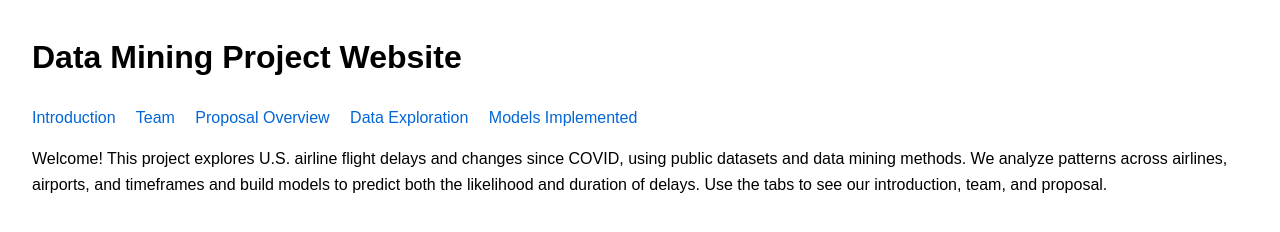
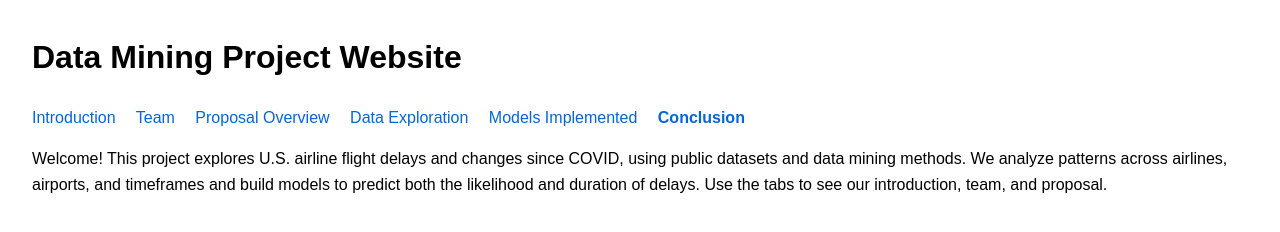
Before and after one commit to bmolgano/Data-Minning-Group-Project, a plain HTML site: page index.html in a window 1280 px wide. Drawn offline with Linux system fonts and the light colour scheme.

Commit message:
Update index.html

```diff
--- a/index.html
+++ b/index.html
@@ -17,6 +17,7 @@
       <a href="proposal.html">Proposal Overview</a>
       <a href="data_exploration.html">Data Exploration</a>
       <a href="models_implemented.html">Models Implemented</a>
+      <a href="conclusion.html"><strong>Conclusion</strong></a>
     </nav>
   </header>
   <main>
```
